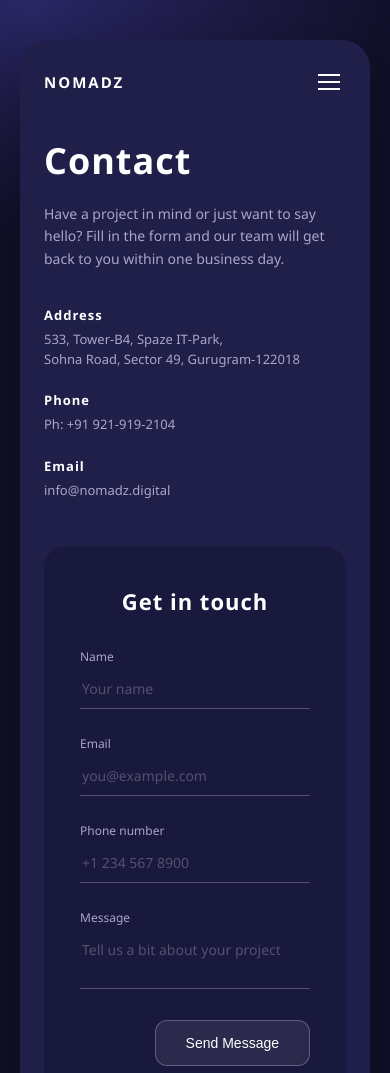
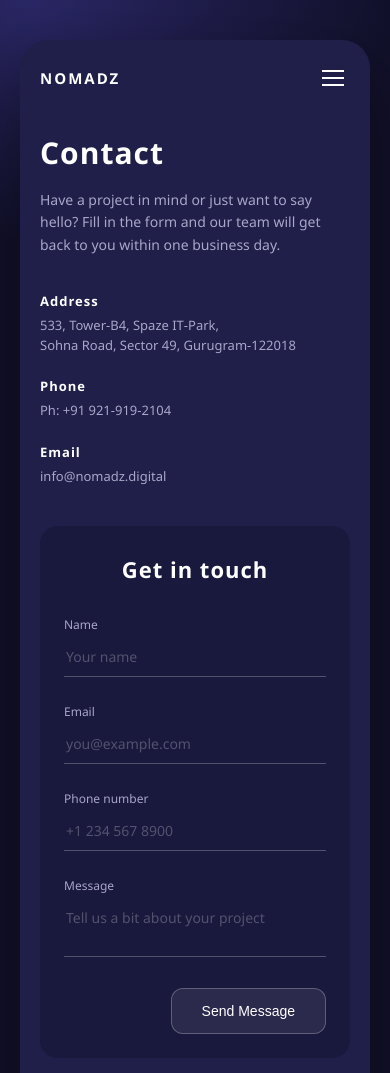
Before and after one commit to sam-1st/contact-form, a website: page index.html in a window 390 px wide. Shown: the top 1073 px of the page. Drawn offline with Linux system fonts and the light colour scheme.

Commit message:
Update index.html

```diff
--- a/index.html
+++ b/index.html
@@ -36,12 +36,13 @@
 
   .card{
     width: 100%;
-    max-width: 1100px;
+    max-width: 850px;   /* Reduced from 1100px */
+    margin: 0 auto;
     background: var(--card);
     border-radius: 28px;
-    padding: 32px 48px 48px;
+    padding: 28px 32px;
     box-shadow: 0 30px 80px rgba(0,0,0,0.45);
-  }
+}
 
   .topbar{
     display:flex;
@@ -73,9 +74,9 @@
   }
 
   .grid{
-    display:grid;
-    grid-template-columns: 56px 1fr 1fr;
-    gap: 24px;
+    display: grid;
+    grid-template-columns: 45px 0.9fr 1fr;
+    gap: 18px;
     align-items: start;
   }
 
@@ -105,10 +106,10 @@
   .socials svg{ width:16px; height:16px; }
 
   .info h1{
-    font-size: 46px;
+    font-size: 36px;
     font-weight: 800;
     letter-spacing: 1px;
-    margin: 0 0 18px;
+    margin: 0 0 16px;
   }
   .info > p.lead{
     color: var(--muted);
@@ -136,8 +137,11 @@
 
   .form-card{
     background: var(--card-form);
-    border-radius: 22px;
-    padding: 36px 36px 30px;
+    border-radius: 18px;
+    padding: 24px;
+    max-width: 420px;
+    width: 100%;
+    margin: 0 auto;
   }
   .form-card h2{
     text-align:center;
@@ -231,15 +235,27 @@
 
   @media (max-width: 860px){
     .grid{
-      grid-template-columns: 1fr;
+        grid-template-columns: 1fr;
     }
+
+    .form-card{
+        max-width: 100%;
+    }
+
     .socials{
-      flex-direction:row;
-      order:3;
+        flex-direction: row;
+        justify-content: center;
+        order: 3;
     }
-    .card{ padding: 28px 24px 36px; }
-    .info h1{ font-size: 36px; }
-  }
+
+    .card{
+        padding: 24px 20px;
+    }
+
+    .info h1{
+        font-size: 30px;
+    }
+}
 </style>
 </head>
 <body>
```
